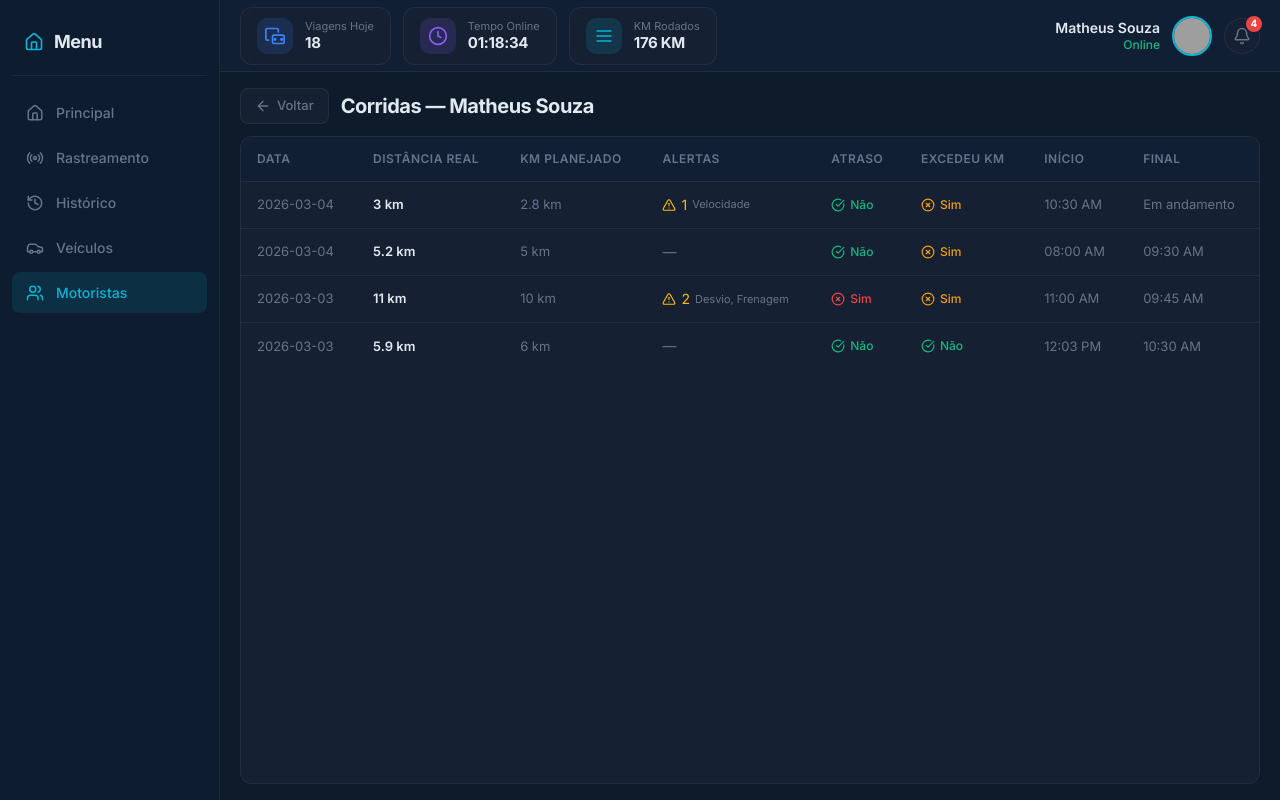
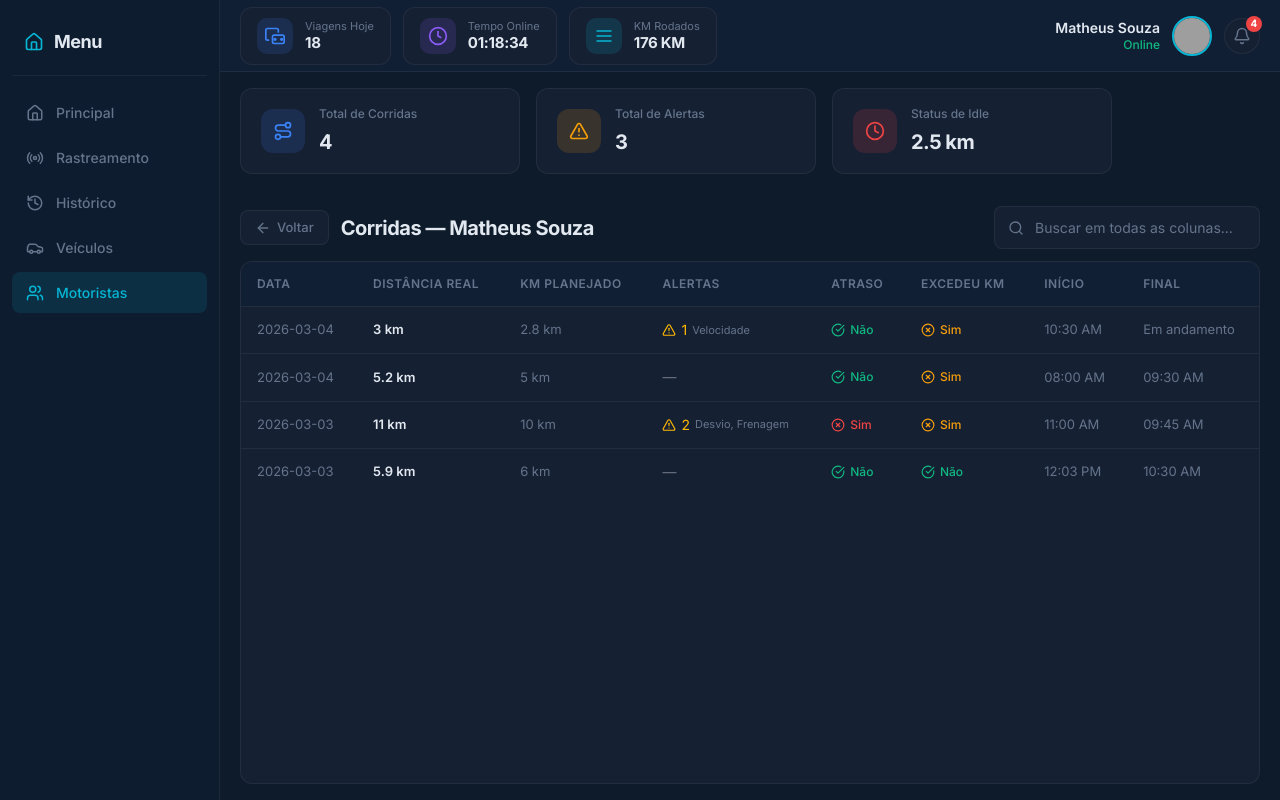
Before and after one commit to Lucas300/Front_DashBoardMotorista, a React (Vite) app: page / in a window 1280 px wide. Both pictures are taken after a click on the button "MS". Built offline with nearby package versions, Linux system fonts and the light colour scheme; grey boxes are pictures that could not be loaded.

Commit message:
feat(history): criar visualização de viagens globais com pesquisa

```diff
--- a/src/assets/components/tables/TripsTable.tsx
+++ b/src/assets/components/tables/TripsTable.tsx
@@ -1,11 +1,13 @@
 import type { Trip } from '../../types';
-import { ArrowLeft, AlertTriangle, CheckCircle, XCircle } from 'lucide-react';
+import { ArrowLeft, AlertTriangle, CheckCircle, XCircle, Search } from 'lucide-react';
 
 interface TripsTableProps {
     trips: Trip[];
     driverName: string;
     onTripClick: (trip: Trip) => void;
     onBack: () => void;
+    searchQuery?: string;
+    onSearchChange?: (query: string) => void;
 }
 
 const alertTypeLabel: Record<string, string> = {
@@ -16,7 +18,7 @@ const alertTypeLabel: Record<string, string> = {
     geofence: 'Cerca',
 };
 
-const TripsTable = ({ trips, driverName, onTripClick, onBack }: TripsTableProps) => {
+const TripsTable = ({ trips, driverName, onTripClick, onBack, searchQuery = '', onSearchChange }: TripsTableProps) => {
     return (
         <div className="table-container">
             <div className="table-toolbar">
@@ -27,6 +29,18 @@ const TripsTable = ({ trips, driverName, onTripClick, onBack }: TripsTableProps)
                     </button>
                     <h2 className="table-title">Corridas — {driverName}</h2>
                 </div>
+                {onSearchChange && (
+                    <div className="search-bar">
+                        <Search size={16} className="search-icon" />
+                        <input
+                            type="text"
+                            className="search-input"
+                            placeholder="Buscar em todas as colunas..."
+                            value={searchQuery}
+                            onChange={(e) => onSearchChange(e.target.value)}
+                        />
+                    </div>
+                )}
             </div>
 
             <div className="data-table-wrapper">
--- a/src/assets/data/mockData.ts
+++ b/src/assets/data/mockData.ts
@@ -13,6 +13,7 @@ export const MOCK_DRIVERS: Driver[] = [
         onlineTime: '01:18:34',
         kmToday: 176,
         lastSeen: '11:35',
+        idleKm: 2.5,
     },
     {
         id: 'd2',
@@ -26,6 +27,7 @@ export const MOCK_DRIVERS: Driver[] = [
         onlineTime: '02:45:10',
         kmToday: 94,
         lastSeen: '11:30',
+        idleKm: 0,
     },
     {
         id: 'd3',
@@ -39,6 +41,7 @@ export const MOCK_DRIVERS: Driver[] = [
         onlineTime: '03:12:55',
         kmToday: 210,
         lastSeen: '11:32',
+        idleKm: 1.2,
     },
     {
         id: 'd4',
@@ -52,6 +55,7 @@ export const MOCK_DRIVERS: Driver[] = [
         onlineTime: '01:05:00',
         kmToday: 55,
         lastSeen: '09:45',
+        idleKm: 0,
     },
     {
         id: 'd5',
@@ -65,6 +69,7 @@ export const MOCK_DRIVERS: Driver[] = [
         onlineTime: '02:00:20',
         kmToday: 120,
         lastSeen: '10:45',
+        idleKm: 5.8,
     },
     {
         id: 'd6',
@@ -78,6 +83,7 @@ export const MOCK_DRIVERS: Driver[] = [
         onlineTime: '00:30:00',
         kmToday: 28,
         lastSeen: '11:10',
+        idleKm: 0,
     },
 ];
 
--- a/src/assets/types/index.ts
+++ b/src/assets/types/index.ts
@@ -45,6 +45,7 @@ export interface Driver {
   onlineTime: string;     // hh:mm:ss
   kmToday: number;
   lastSeen: string;
+  idleKm: number;
 }
 
 export interface ViewState {
--- a/src/assets/views/DriverTripsView.tsx
+++ b/src/assets/views/DriverTripsView.tsx
@@ -1,5 +1,7 @@
+import { useState, useMemo } from 'react';
 import type { Driver, Trip } from '../types';
 import TripsTable from '../components/tables/TripsTable';
+import { Route, AlertTriangle, Clock } from 'lucide-react';
 
 interface DriverTripsViewProps {
     driver: Driver;
@@ -9,13 +11,81 @@ interface DriverTripsViewProps {
 }
 
 const DriverTripsView = ({ driver, trips, onTripClick, onBack }: DriverTripsViewProps) => {
+    const [searchQuery, setSearchQuery] = useState('');
+
+    // Calculate summary statistics
+    const totalTrips = trips.length;
+    const totalAlerts = trips.reduce((sum, trip) => sum + trip.alerts.length, 0);
+    const isIdle = driver.idleKm > 0;
+
+    // Filter trips based on search query
+    const filteredTrips = useMemo(() => {
+        if (!searchQuery.trim()) {
+            return trips;
+        }
+
+        const query = searchQuery.toLowerCase();
+
+        return trips.filter((trip) => {
+            // Search across all visible columns
+            const dateMatch = trip.date.toLowerCase().includes(query);
+            const distanceMatch = trip.distance.toString().includes(query);
+            const plannedKmMatch = trip.plannedKm.toString().includes(query);
+            const alertsMatch = trip.alerts.length > 0 && trip.alerts.some(
+                (alert) => alert.type.toLowerCase().includes(query) || alert.description.toLowerCase().includes(query)
+            );
+            const delayedMatch = trip.delayed ? 'sim'.includes(query) : 'não'.includes(query) || 'nao'.includes(query);
+            const exceededKmMatch = trip.exceededKm ? 'sim'.includes(query) : 'não'.includes(query) || 'nao'.includes(query);
+            const startTimeMatch = trip.startTime.toLowerCase().includes(query);
+            const endTimeMatch = trip.endTime.toLowerCase().includes(query);
+            const statusMatch = trip.status.toLowerCase().includes(query);
+
+            return dateMatch || distanceMatch || plannedKmMatch || alertsMatch || delayedMatch ||
+                   exceededKmMatch || startTimeMatch || endTimeMatch || statusMatch;
+        });
+    }, [trips, searchQuery]);
+
     return (
         <div className="view-full">
+            {/* Summary Cards */}
+            <div className="summary-cards">
+                <div className="summary-card">
+                    <div className="summary-card-icon summary-card-icon--blue">
+                        <Route size={20} />
+                    </div>
+                    <div className="summary-card-content">
+                        <span className="summary-card-label">Total de Corridas</span>
+                        <span className="summary-card-value">{totalTrips}</span>
+                    </div>
+                </div>
+                <div className="summary-card">
+                    <div className="summary-card-icon summary-card-icon--amber">
+                        <AlertTriangle size={20} />
+                    </div>
+                    <div className="summary-card-content">
+                        <span className="summary-card-label">Total de Alertas</span>
+                        <span className="summary-card-value">{totalAlerts}</span>
+                    </div>
+                </div>
+                <div className="summary-card">
+                    <div className={`summary-card-icon ${isIdle ? 'summary-card-icon--red' : 'summary-card-icon--green'}`}>
+                        <Clock size={20} />
+                    </div>
+                    <div className="summary-card-content">
+                        <span className="summary-card-label">Status de Idle</span>
+                        <span className="summary-card-value">{isIdle ? `${driver.idleKm} km` : 'Normal'}</span>
+                    </div>
+                </div>
+            </div>
+
+            {/* Pass filtered trips to TripsTable */}
             <TripsTable
-                trips={trips}
+                trips={filteredTrips}
                 driverName={driver.name}
                 onTripClick={onTripClick}
                 onBack={onBack}
+                searchQuery={searchQuery}
+                onSearchChange={setSearchQuery}
             />
         </div>
     );
--- a/src/index.css
+++ b/src/index.css
@@ -1062,3 +1062,77 @@ body {
 .leaflet-popup-content-wrapper {
   padding: 0 !important;
 }
+
+/* ─── Summary Cards ──────────────────────────────── */
+.summary-cards {
+  display: flex;
+  gap: 16px;
+  padding: 16px 20px;
+  flex-shrink: 0;
+}
+
+.summary-card {
+  display: flex;
+  align-items: center;
+  gap: 14px;
+  background: var(--bg-card);
+  border: 1px solid var(--border);
+  border-radius: var(--radius);
+  padding: 16px 20px;
+  flex: 1;
+  max-width: 280px;
+  transition: border-color 0.2s;
+}
+
+.summary-card:hover {
+  border-color: var(--border-hover);
+}
+
+.summary-card-icon {
+  width: 44px;
+  height: 44px;
+  border-radius: 12px;
+  display: flex;
+  align-items: center;
+  justify-content: center;
+  flex-shrink: 0;
+}
+
+.summary-card-icon--blue {
+  background: rgba(59, 130, 246, 0.15);
+  color: var(--blue);
+}
+
+.summary-card-icon--amber {
+  background: rgba(245, 158, 11, 0.15);
+  color: var(--yellow);
+}
+
+.summary-card-icon--green {
+  background: rgba(16, 185, 129, 0.15);
+  color: var(--green);
+}
+
+.summary-card-icon--red {
+  background: rgba(239, 68, 68, 0.15);
+  color: var(--red);
+}
+
+.summary-card-content {
+  display: flex;
+  flex-direction: column;
+  gap: 4px;
+}
+
+.summary-card-label {
+  font-size: 12px;
+  color: var(--text-muted);
+  font-weight: 500;
+}
+
+.summary-card-value {
+  font-size: 20px;
+  font-weight: 700;
+  color: var(--text-primary);
+  letter-spacing: -0.5px;
+}
```
